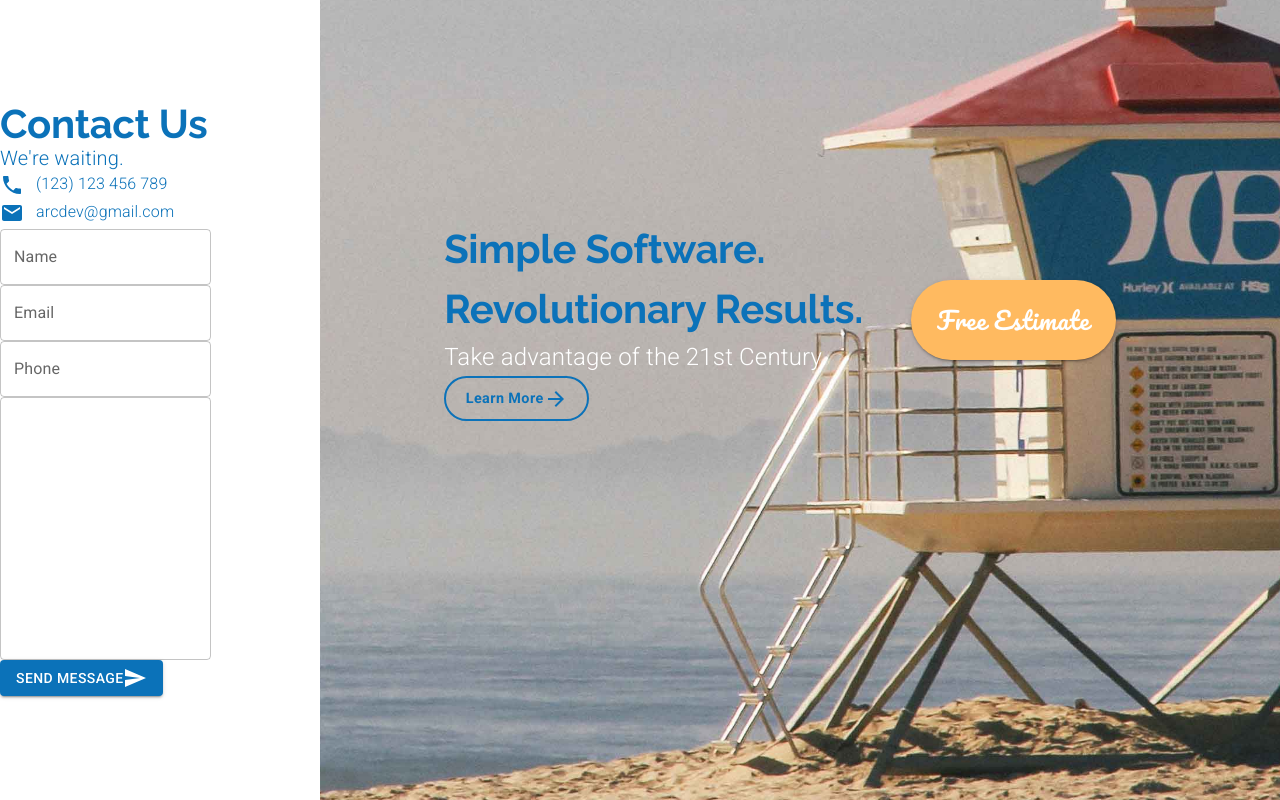
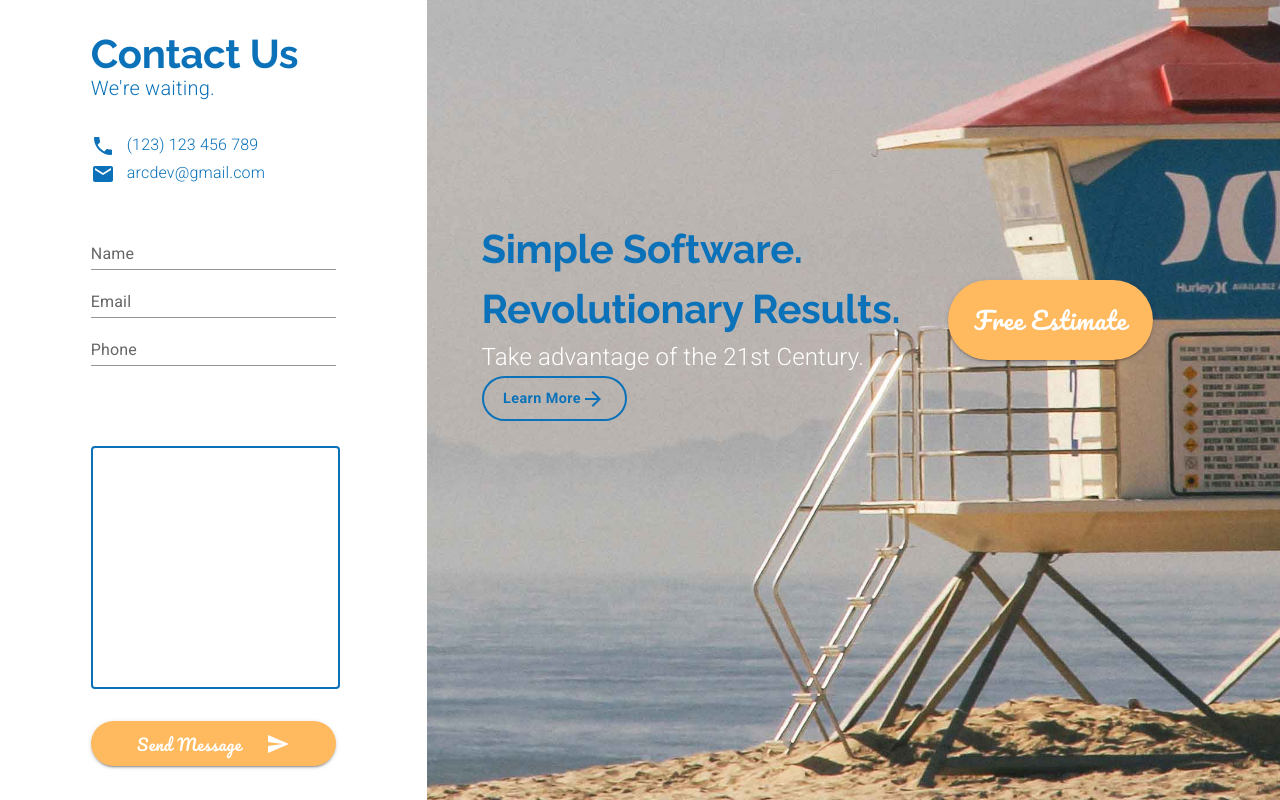
Before and after one commit to SimAndrew/Arc-Development, a React (Vite) app: page /contactus in a window 1280 px wide. Shown: the part 280-1080 px from the top of the page. Built offline with nearby package versions, Linux system fonts and the light colour scheme.

Commit message:
feat: in (ContactUs.jsx) styling

```diff
--- a/src/components/ui/Theme.js
+++ b/src/components/ui/Theme.js
@@ -79,4 +79,32 @@ export default createTheme({
 			fontWeight: 'bold',
 		},
 	},
+	styleOverrides: {
+		MuiInputLabel: {
+			root: {
+				color: '#0B72B9',
+				fontSize: '1rem',
+			},
+		},
+	},
+	MuiInput: {
+		styleOverrides: {
+			underline: {
+				'&:before': {
+					borderBottom: `2px solid #0B72B9`,
+				},
+				'&:hover:before': {
+					borderBottom: '2px solid #0B72B9',
+				},
+				'&:after': {
+					borderBottom: '2px solid #0B72B9',
+				},
+				'&:MuiInput-root': {
+					color: '#0B72B9',
+					fontFamily: 'Arial',
+					fontWeight: 'bold',
+				},
+			},
+		},
+	},
 });
--- a/src/pages/ContactUs.jsx
+++ b/src/pages/ContactUs.jsx
@@ -78,7 +78,17 @@ function ContactUs() {
 				marginTop: '-2em',
 			}}
 		>
-			<Grid item container direction="column" justifyContent="center" lg={3}>
+			<Grid
+				item
+				container
+				direction="column"
+				justifyContent="center"
+				alignItems="center"
+				lg={4}
+				xl={3}
+			>
+				<Grid item>
+					<Grid container direction="column">
 						<Grid item>
 							<Typography variant="h2" style={{ lineHeight: 1 }}>
 								Contact Us
@@ -91,7 +101,7 @@ function ContactUs() {
 							</Typography>
 						</Grid>
 
-				<Grid item container>
+						<Grid item container style={{ marginTop: '2em' }}>
 							<Grid item>
 								<PhoneIcon
 									style={{
@@ -104,14 +114,17 @@ function ContactUs() {
 							<Grid item>
 								<Typography
 									variant="body2"
-							style={{ color: theme.palette.primary.main, fontSize: '1rem' }}
+									style={{
+										color: theme.palette.primary.main,
+										fontSize: '1rem',
+									}}
 								>
 									(123) 123 456 789
 								</Typography>
 							</Grid>
 						</Grid>
 
-				<Grid item container>
+						<Grid item container style={{ marginBottom: '2em' }}>
 							<Grid item>
 								<MailIcon
 									style={{
@@ -124,16 +137,26 @@ function ContactUs() {
 							<Grid item>
 								<Typography
 									variant="body2"
-							style={{ color: theme.palette.primary.main, fontSize: '1rem' }}
+									style={{
+										color: theme.palette.primary.main,
+										fontSize: '1rem',
+									}}
 								>
 									arcdev@gmail.com
 								</Typography>
 							</Grid>
 						</Grid>
 
-				<Grid item container>
+						<Grid
+							item
+							container
+							direction="column"
+							style={{ maxWidth: '20em' }}
+						>
 							<Grid item>
 								<TextField
+									fullWidth
+									variant="standard"
 									label="Name"
 									id="name"
 									value={name}
@@ -143,6 +166,8 @@ function ContactUs() {
 
 							<Grid item>
 								<TextField
+									fullWidth
+									variant="standard"
 									label="Email"
 									id="email"
 									value={email}
@@ -152,6 +177,8 @@ function ContactUs() {
 
 							<Grid item>
 								<TextField
+									fullWidth
+									variant="standard"
 									label="Phone"
 									id="phone"
 									value={phone}
@@ -160,29 +187,57 @@ function ContactUs() {
 							</Grid>
 						</Grid>
 
-				<Grid>
+						<Grid item style={{ maxWidth: '20em' }}>
 							<TextField
+								fullWidth
+								variant="standard"
 								value={message}
 								multiline
 								id="message"
 								rows={10}
 								onChange={(event) => setMessage(event.target.value)}
+								InputProps={{ disableUnderline: true }}
+								sx={{
+									border: '2px solid #0B72B9',
+									marginTop: '5em',
+									borderRadius: 1,
+								}}
 							/>
 						</Grid>
 
-				<Grid item>
-					<Button variant="contained">
-						Send Message <SendIcon />
+						<Grid
+							item
+							container
+							justifyContent="center"
+							style={{ marginTop: '2em' }}
+						>
+							<Button
+								variant="contained"
+								sx={{
+									...theme.typography.estimate,
+									borderRadius: 50,
+									height: 45,
+									width: 245,
+									fontSize: '1rem',
+									backgroundColor: theme.palette.secondary.main,
+									'&:hover': {
+										backgroundColor: theme.palette.secondary.light,
+									},
+								}}
+							>
+								Send Message <SendIcon style={{ marginLeft: '1em' }} />
 							</Button>
 						</Grid>
 					</Grid>
+				</Grid>
+			</Grid>
 
-			<Grid item container lg={9}>
+			<Grid item container lg={8} xl={9}>
 				<StyledBackground>
 					<Grid
 						item
 						style={{
-							marginLeft: matchesSM ? 0 : '5em',
+							marginLeft: matchesSM ? 0 : '3em',
 							textAlign: matchesSM ? 'center' : 'inherit',
 						}}
 					>
```
Lines whose indentation alone changed are shown as unchanged.
